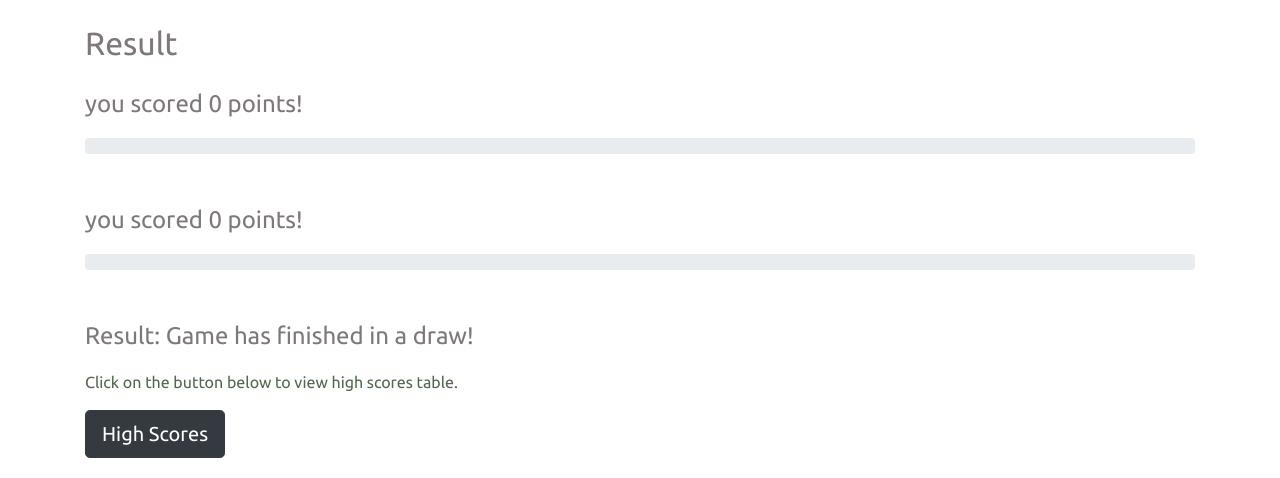
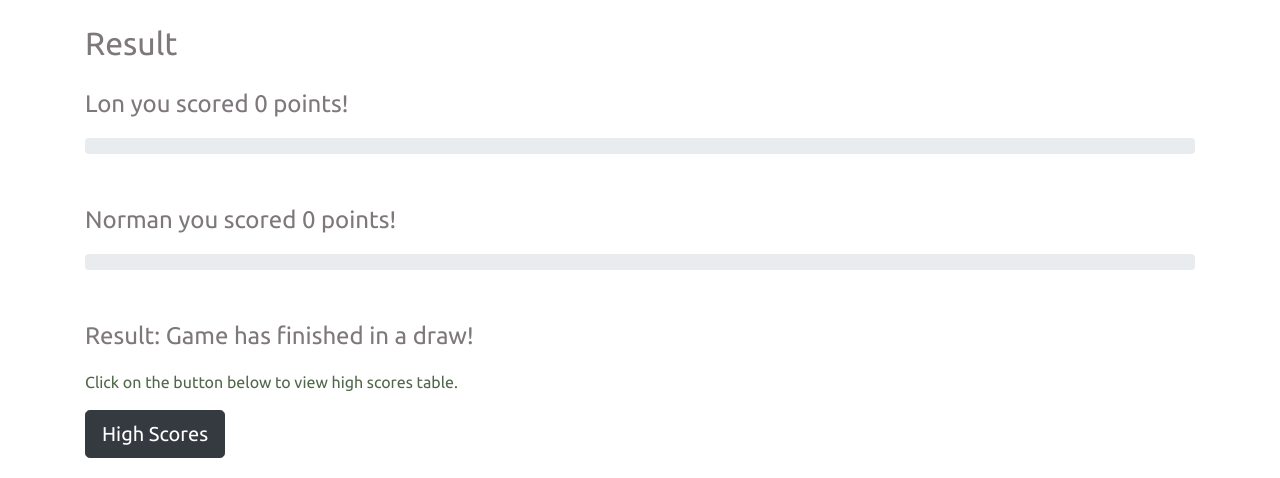
Before and after one commit to Code-Institute-Submissions/pools, a Flask app: page /winnermult in a window 1280 px wide. Shown: the part 56-534 px from the top of the page. Run offline with Flask 2, Linux system fonts and the light colour scheme; some libraries are stand-ins or nearby versions; some web fonts are replaced.

Commit message:
2 player test

```diff
--- a/app.py
+++ b/app.py
@@ -209,7 +209,7 @@ def winnermult():
     multiplayers.sort(key=lambda x: x.score, reverse=True)
     if len(multiplayers) > 1:
         calc_winner(multiplayers[0], multiplayers[1])
-    return render_template('winnermult.html', multiplayers=multiplayers, calc_winner=calc_winner, highscores=highscores)
+    return render_template('winnermult.html', multiplayers=multiplayers, calc_winner=calc_winner, highscores=highscores, names=names)
 
 
 
--- a/templates/winnermult.html
+++ b/templates/winnermult.html
@@ -4,7 +4,7 @@
     <section class="winner-section">
       <h2 class="winner">Result</h2>
       {% for player in range(multiplayers |length) %}
-        <p class="result">{{ multiplayers[player].name }} you scored {{ multiplayers[player].score }} points!</p>
+        <p class="result">{{ names[player] }} you scored {{ multiplayers[player].score }} points!</p>
         <div class="progress">
           <div class="progress-bar bg-success" role="progressbar" style="width: {{ multiplayers[player].score * 5 }}%" aria-valuenow="{{ multiplayers[player].score }}" aria-valuemin="0" aria-valuemax="100"></div>
         </div>
```
